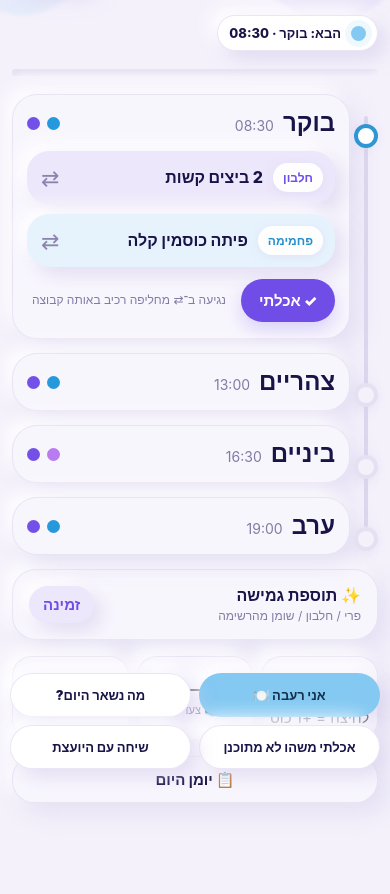
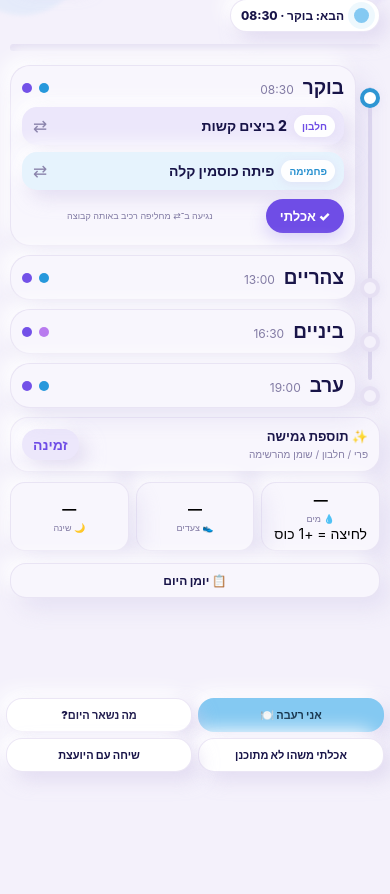
Before and after one commit to panda1151-netizen/roni-nutrition-advisor, a website: page index.html in a window 390 px wide. Shown: the part 65-959 px from the top of the page. After the commit the page ends 844 px from the top, so only its background shows below. Drawn offline with Linux system fonts and the light colour scheme.

Commit message:
Compact mobile UI for iPhone

```diff
--- a/index.html
+++ b/index.html
@@ -41,6 +41,11 @@
   -webkit-tap-highlight-color:transparent;
 }
 
+html{
+  -webkit-text-size-adjust:100%;
+  text-size-adjust:100%;
+}
+
 html,body{
   margin:0;
   background:var(--bg);
@@ -50,7 +55,7 @@ html,body{
 
 body{
   min-height:100vh;
-  font-size:15px;
+  font-size:14px;
 }
 
 button,input,textarea{
@@ -61,7 +66,7 @@ button,input,textarea{
   max-width:400px;
   margin:auto;
   min-height:100vh;
-  padding:16px 14px calc(124px + env(safe-area-inset-bottom));
+  padding:12px 10px calc(108px + env(safe-area-inset-bottom));
   position:relative;
   overflow:hidden;
 }
@@ -103,7 +108,7 @@ button,input,textarea{
 
 .header h1{
   margin:0;
-  font-size:26px;
+  font-size:21px;
   font-weight:900;
   letter-spacing:-.02em;
 }
@@ -111,15 +116,15 @@ button,input,textarea{
 .header p{
   margin:5px 0 0;
   color:var(--sub);
-  font-size:13px;
+  font-size:10px;
 }
 
 .day-badge{
   background:var(--surface);
   border:1px solid rgba(230,224,243,.8);
   border-radius:999px;
-  padding:9px 12px;
-  font-size:12px;
+  padding:7px 10px;
+  font-size:10px;
   font-weight:800;
   box-shadow:var(--shadow-raised);
   white-space:nowrap;
@@ -132,13 +137,13 @@ button,input,textarea{
   background:var(--surface);
   border:1px solid rgba(230,224,243,.8);
   border-radius:999px;
-  padding:10px 13px;
+  padding:8px 11px;
   font-weight:800;
-  font-size:14px;
+  font-size:12px;
   box-shadow:var(--shadow-raised);
   width:max-content;
   max-width:100%;
-  margin:16px 0 18px auto;
+  margin:12px 0 14px auto;
 }
 
 .status-dot{
@@ -154,7 +159,7 @@ button,input,textarea{
   background:#E8E3F3;
   border-radius:99px;
   overflow:hidden;
-  margin-bottom:18px;
+  margin-bottom:14px;
   box-shadow:var(--shadow-inset);
 }
 
@@ -166,12 +171,12 @@ button,input,textarea{
 
 .timeline-wrap{
   position:relative;
-  padding-right:28px;
+  padding-right:24px;
 }
 
 .timeline{
   position:absolute;
-  right:10px;
+  right:8px;
   top:22px;
   bottom:28px;
   width:4px;
@@ -183,9 +188,9 @@ button,input,textarea{
   position:relative;
   background:var(--card);
   border:1px solid rgba(230,224,243,.8);
-  border-radius:28px;
-  padding:18px 16px;
-  margin-bottom:14px;
+  border-radius:22px;
+  padding:13px 12px;
+  margin-bottom:10px;
   box-shadow:var(--shadow-card);
 }
 
@@ -199,10 +204,10 @@ button,input,textarea{
 
 .node{
   position:absolute;
-  right:-29px;
-  top:29px;
-  width:24px;
-  height:24px;
+  right:-25px;
+  top:22px;
+  width:20px;
+  height:20px;
   border-radius:50%;
   background:var(--bg);
   border:4px solid var(--line);
@@ -229,14 +234,14 @@ button,input,textarea{
 }
 
 .meal-name{
-  font-size:28px;
+  font-size:20px;
   font-weight:900;
   line-height:1;
   white-space:nowrap;
 }
 
 .meal-time{
-  font-size:16px;
+  font-size:13px;
   color:var(--sub);
   white-space:nowrap;
 }
@@ -249,8 +254,8 @@ button,input,textarea{
 
 .dots i{
   display:block;
-  width:13px;
-  height:13px;
+  width:10px;
+  height:10px;
   border-radius:50%;
 }
 
@@ -259,7 +264,7 @@ button,input,textarea{
 .d3{background:#B97BEF}
 
 .details{
-  margin-top:16px;
+  margin-top:11px;
 }
 
 .collapsed .details{
@@ -269,11 +274,11 @@ button,input,textarea{
 .food-row{
   display:grid;
   grid-template-columns:auto 1fr auto;
-  gap:10px;
+  gap:7px;
   align-items:center;
-  padding:13px 14px;
-  border-radius:22px;
-  margin-bottom:10px;
+  padding:9px 10px;
+  border-radius:16px;
+  margin-bottom:8px;
   background:var(--purple-soft);
   box-shadow:var(--shadow-raised);
 }
@@ -285,10 +290,10 @@ button,input,textarea{
 .tag{
   background:rgba(255,255,255,.96);
   border-radius:999px;
-  padding:8px 12px;
+  padding:6px 9px;
   font-weight:900;
   color:var(--purple);
-  font-size:14px;
+  font-size:11px;
   white-space:nowrap;
   box-shadow:0 2px 8px rgba(220,214,242,.55);
 }
@@ -298,7 +303,7 @@ button,input,textarea{
 }
 
 .food{
-  font-size:18px;
+  font-size:15px;
   font-weight:800;
   line-height:1.3;
   min-width:0;
@@ -307,16 +312,16 @@ button,input,textarea{
 .swap{
   border:0;
   background:none;
-  font-size:22px;
+  font-size:18px;
   color:#8B84AC;
   padding:0 2px;
 }
 
 .card-actions{
   display:flex;
-  gap:10px;
+  gap:8px;
   align-items:center;
-  margin-top:12px;
+  margin-top:9px;
 }
 
 .eaten{
@@ -324,16 +329,16 @@ button,input,textarea{
   background:var(--purple);
   color:#fff;
   border-radius:999px;
-  padding:14px 21px;
-  font-size:17px;
+  padding:10px 16px;
+  font-size:14px;
   font-weight:900;
   box-shadow:0 8px 18px rgba(111,77,230,.22);
 }
 
 .note{
   color:var(--sub);
-  font-size:12px;
-  line-height:1.35;
+  font-size:10px;
+  line-height:1.3;
   text-align:center;
   flex:1;
 }
@@ -341,9 +346,9 @@ button,input,textarea{
 .addon-card{
   background:var(--card);
   border:1px solid rgba(230,224,243,.8);
-  border-radius:24px;
-  padding:15px 16px;
-  margin:2px 0 16px;
+  border-radius:19px;
+  padding:11px 12px;
+  margin:2px 0 12px;
   box-shadow:var(--shadow-card);
   display:flex;
   justify-content:space-between;
@@ -353,7 +358,7 @@ button,input,textarea{
 
 .addon-card strong{
   display:block;
-  font-size:16px;
+  font-size:14px;
 }
 
 .addon-card small{
@@ -364,7 +369,7 @@ button,input,textarea{
 .toggle{
   border:0;
   border-radius:999px;
-  padding:9px 14px;
+  padding:7px 11px;
   font-weight:900;
   background:var(--purple-soft);
   color:var(--purple);
@@ -380,22 +385,22 @@ button,input,textarea{
 .habits{
   display:grid;
   grid-template-columns:repeat(3,1fr);
-  gap:8px;
-  margin-bottom:16px;
+  gap:7px;
+  margin-bottom:12px;
 }
 
 .habit{
   border:1px solid rgba(230,224,243,.8);
   background:var(--card);
-  border-radius:20px;
-  padding:12px 6px;
+  border-radius:16px;
+  padding:9px 5px;
   text-align:center;
   box-shadow:var(--shadow-card);
 }
 
 .habit b{
   display:block;
-  font-size:17px;
+  font-size:15px;
 }
 
 .habit span{
@@ -408,20 +413,20 @@ button,input,textarea{
   border:0;
   background:var(--card);
   border:1px solid rgba(230,224,243,.8);
-  border-radius:22px;
-  padding:13px;
+  border-radius:18px;
+  padding:10px;
   font-weight:900;
   color:var(--text);
   box-shadow:var(--shadow-card);
-  margin-bottom:16px;
+  margin-bottom:12px;
 }
 
 .footer{
   position:fixed;
-  bottom:calc(10px + env(safe-area-inset-bottom));
+  bottom:calc(7px + env(safe-area-inset-bottom));
   left:50%;
   transform:translateX(-50%);
-  width:min(392px,calc(100% - 20px));
+  width:min(386px,calc(100% - 14px));
   display:grid;
   grid-template-columns:1fr 1fr;
   gap:8px;
@@ -430,9 +435,9 @@ button,input,textarea{
 
 .footer button{
   border:0;
-  border-radius:22px;
-  padding:14px 9px;
-  font-size:14px;
+  border-radius:17px;
+  padding:10px 7px;
+  font-size:12px;
   font-weight:900;
   box-shadow:var(--shadow-raised);
 }
@@ -465,8 +470,8 @@ button,input,textarea{
   width:min(400px,100%);
   margin:auto;
   background:var(--surface);
-  border-radius:28px 28px 0 0;
-  padding:17px 15px calc(22px + env(safe-area-inset-bottom));
+  border-radius:22px 22px 0 0;
+  padding:14px 12px calc(18px + env(safe-area-inset-bottom));
   max-height:90vh;
   overflow:auto;
   box-shadow:0 -10px 26px rgba(23,20,72,.12);
@@ -482,7 +487,7 @@ button,input,textarea{
 
 .sheet h3{
   margin:0 0 8px;
-  font-size:23px;
+  font-size:19px;
 }
 
 .sub{
@@ -618,94 +623,38 @@ button,input,textarea{
   box-shadow:var(--shadow-inset);
 }
 
-@media (max-width:390px){
-  .app{
-    padding:14px 12px calc(120px + env(safe-area-inset-bottom));
-  }
-
-  .header h1{
-    font-size:24px;
-  }
-
-  .day-badge{
-    padding:8px 10px;
-    font-size:11px;
-  }
-
-  .status-pill{
-    font-size:13px;
-    padding:9px 11px;
-  }
-
-  .meal-name{
-    font-size:24px;
-  }
-
-  .meal-time{
-    font-size:14px;
-  }
-
-  .meal-card{
-    padding:16px 14px;
-    border-radius:25px;
-  }
-
-  .food-row{
-    padding:12px;
-  }
-
-  .food{
-    font-size:16px;
-  }
-
-  .tag{
-    font-size:12px;
-    padding:7px 10px;
-  }
-
-  .eaten{
-    padding:12px 18px;
-    font-size:15px;
-  }
-
-  .footer button{
-    font-size:13px;
-    padding:13px 8px;
-  }
+@media (max-width:430px){
+  .app{max-width:none;width:100%;padding:10px 10px calc(104px + env(safe-area-inset-bottom));}
+  .header h1{font-size:20px}
+  .header p{font-size:11px}
+  .day-badge{font-size:10px;padding:7px 9px}
+  .status-pill{font-size:12px;padding:8px 10px;margin:11px 0 12px auto}
+  .meal-card{padding:12px 11px;border-radius:20px;margin-bottom:9px}
+  .meal-name{font-size:19px}
+  .meal-time{font-size:12px}
+  .details{margin-top:10px}
+  .food-row{padding:8px 9px;border-radius:15px;margin-bottom:7px}
+  .food{font-size:14px}
+  .tag{font-size:10px;padding:5px 8px}
+  .swap{font-size:17px}
+  .eaten{padding:9px 14px;font-size:13px}
+  .note{font-size:9px}
+  .addon-card{padding:10px 11px;border-radius:18px;margin-bottom:10px}
+  .addon-card strong{font-size:13px}
+  .addon-card small{font-size:10px}
+  .habit{padding:8px 4px;border-radius:15px}
+  .habit b{font-size:14px}
+  .habit span{font-size:9px}
+  .logbtn{padding:9px;border-radius:16px;font-size:12px}
+  .footer{width:calc(100% - 12px);gap:6px}
+  .footer button{padding:9px 6px;font-size:11px;border-radius:16px}
 }
 
 @media (max-width:360px){
-  .timeline-wrap{
-    padding-right:24px;
-  }
-
-  .node{
-    right:-25px;
-    width:22px;
-    height:22px;
-  }
-
-  .meal-name{
-    font-size:22px;
-  }
-
-  .food{
-    font-size:15px;
-  }
-
-  .card-actions{
-    flex-direction:column;
-    align-items:stretch;
-  }
-
-  .footer{
-    width:calc(100% - 16px);
-  }
-
-  .footer button{
-    font-size:12px;
-    border-radius:20px;
-  }
+  .meal-name{font-size:18px}
+  .food{font-size:13px}
+  .card-actions{flex-direction:row;align-items:center}
+  .footer button{font-size:10.5px}
 }
 </style>
 </head>
```
